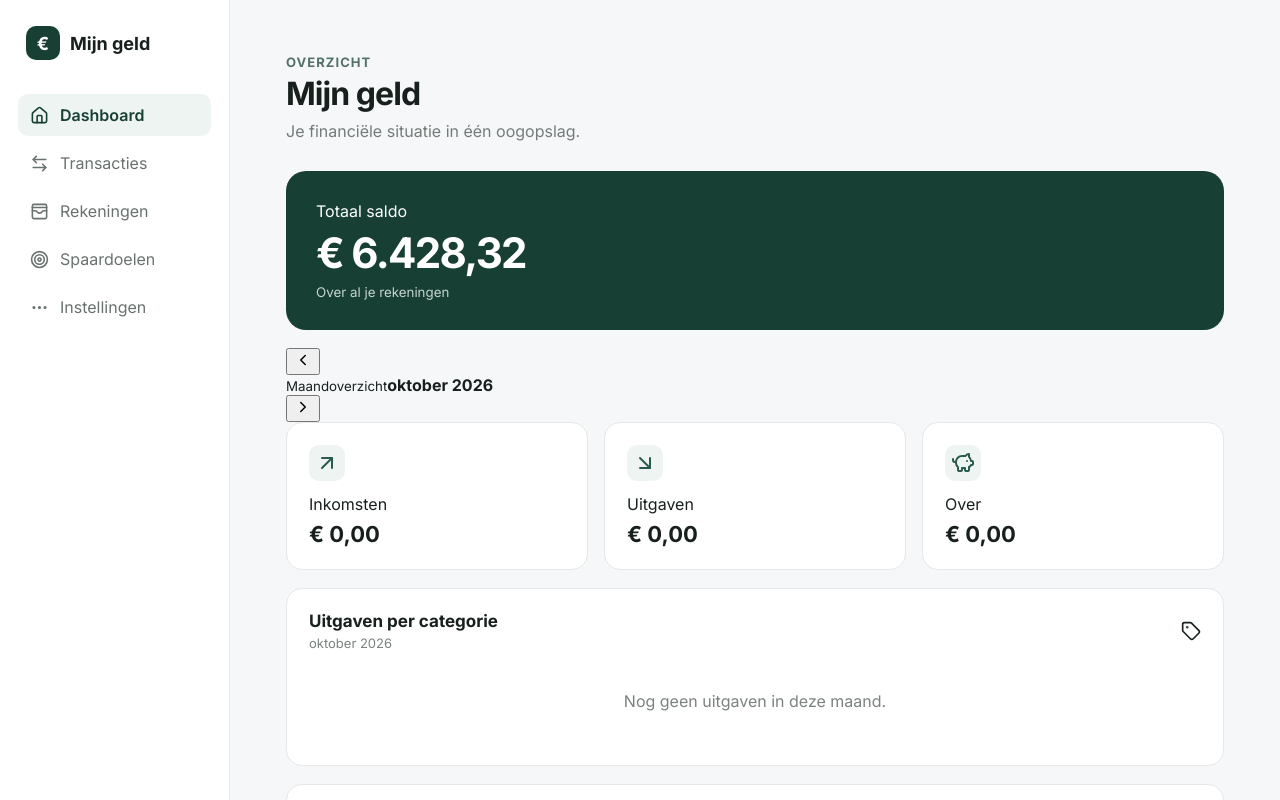
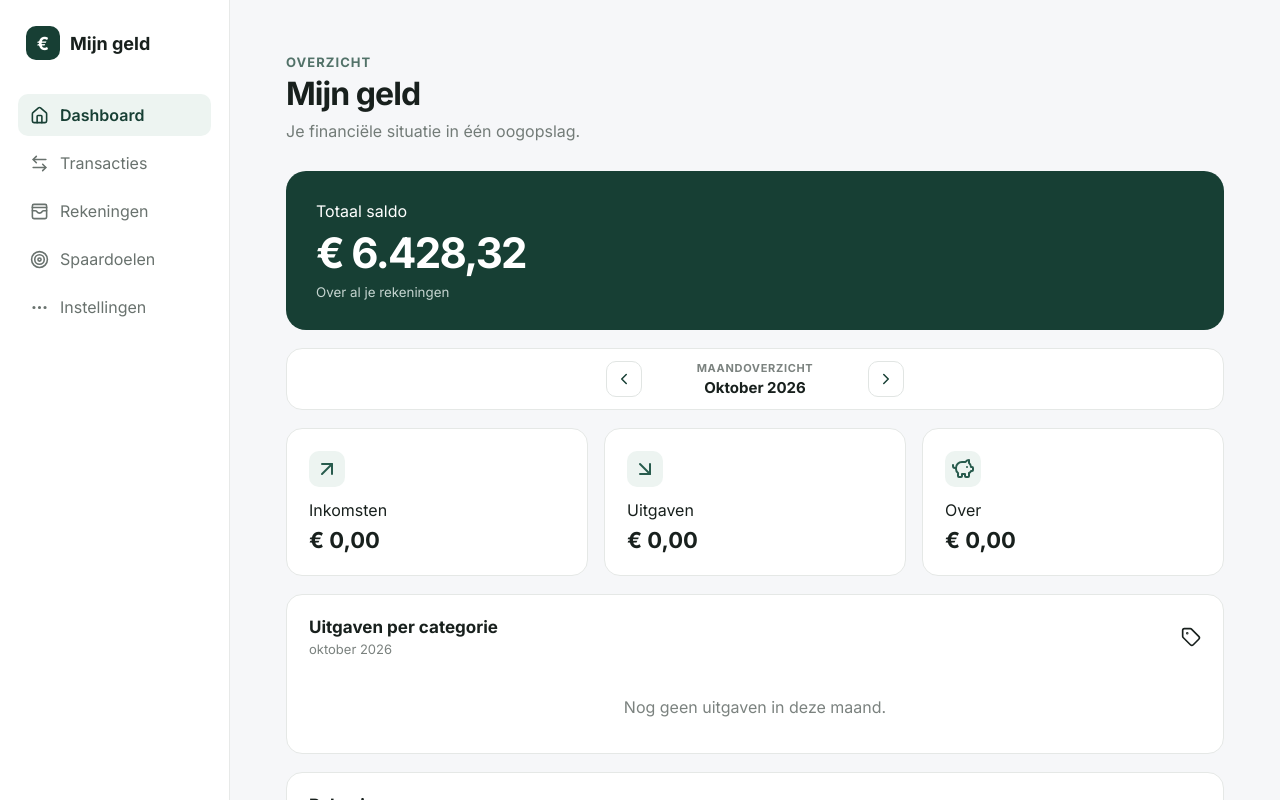
Before and after one commit to Aliasvin/cashflow, a React (Vite) app: page / in a window 1280 px wide. Shown: the top 800 px of the page. Built offline with nearby package versions, Linux system fonts and the light colour scheme.

Commit message:
Add files via upload

```diff
--- a/src/index.css
+++ b/src/index.css
@@ -28,3 +28,100 @@
     font-size:9px;
   }
 }
+
+/* Maandoverzicht en uitgaven per categorie */
+.month-switcher{
+  display:flex;
+  align-items:center;
+  justify-content:center;
+  gap:18px;
+  background:#fff;
+  border:1px solid #e5e8e6;
+  border-radius:16px;
+  padding:12px 16px;
+  margin-bottom:18px;
+}
+.month-switcher>div{
+  min-width:190px;
+  text-align:center;
+  display:flex;
+  flex-direction:column;
+  gap:3px;
+}
+.month-switcher small{
+  color:#7b827f;
+  font-size:11px;
+  text-transform:uppercase;
+  letter-spacing:.06em;
+  font-weight:700;
+}
+.month-switcher strong{
+  text-transform:capitalize;
+  font-size:15px;
+}
+.month-button{
+  width:36px;
+  height:36px;
+  display:grid;
+  place-items:center;
+  border:1px solid #e1e5e3;
+  border-radius:10px;
+  background:#fff;
+  color:#173f34;
+  cursor:pointer;
+}
+.month-button:hover{background:#f4f7f6}
+.category-overview{padding-bottom:18px}
+.category-chart{
+  display:grid;
+  gap:18px;
+  padding-top:10px;
+}
+.category-chart-row{
+  display:grid;
+  gap:7px;
+}
+.category-chart-head{
+  display:flex;
+  justify-content:space-between;
+  align-items:center;
+  gap:16px;
+  font-size:14px;
+}
+.category-chart-head span{font-weight:600}
+.category-chart-head strong{font-size:14px}
+.category-bar-track{
+  height:12px;
+  width:100%;
+  background:#edf1ef;
+  border-radius:999px;
+  overflow:hidden;
+}
+.category-bar{
+  display:block;
+  height:100%;
+  min-width:4px;
+  border-radius:999px;
+  background:#2d6a59;
+}
+.category-chart-row small{
+  color:#858c89;
+  font-size:11px;
+}
+.category-total{
+  display:flex;
+  justify-content:space-between;
+  align-items:center;
+  border-top:1px solid #edf0ee;
+  margin-top:20px;
+  padding-top:18px;
+}
+.category-total span{color:#68716d}
+.category-total strong{font-size:18px}
+.category-empty{padding-bottom:18px}
+
+@media(max-width:760px){
+  .month-switcher{gap:10px;padding:10px 12px}
+  .month-switcher>div{min-width:0;flex:1}
+  .category-chart-head{align-items:flex-start}
+}
```
